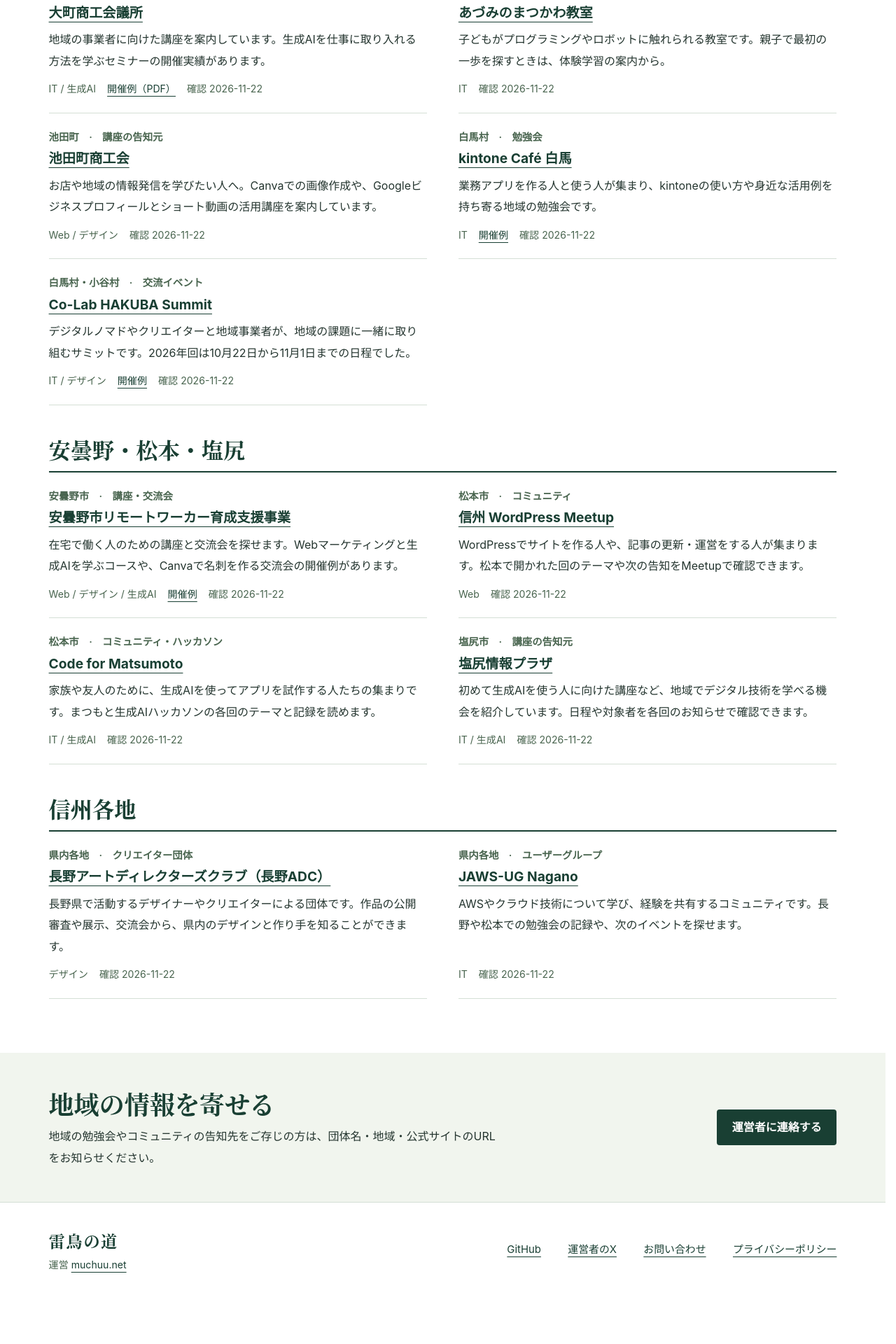
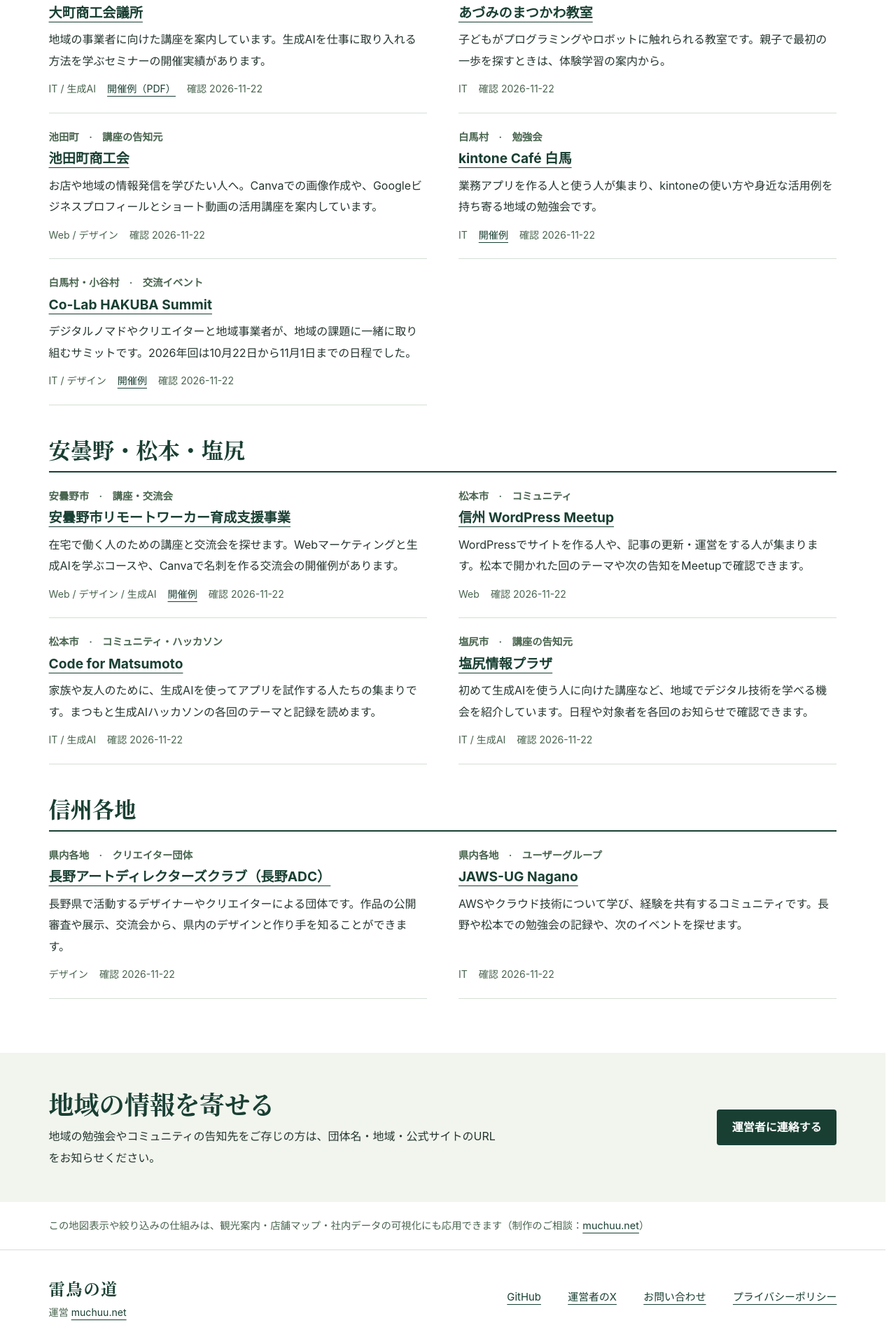
Before and after one commit to raichomichi/raichomichi.github.io, a Jekyll site: the page built from shinshu-tech-links/index.html, in a window 1280 px wide. Shown: the part 902-2822 px from the top of the page at 70% size. Built offline with Jekyll 4.4.1, drawn with Linux system fonts in a browser that asks for light colours; before the commit the page ends 2755 px from its top, so only the background shows below that.

Commit message:
ガイド相談セクションを追加し、スタイルを適用

```diff
--- /dev/null
+++ b/_includes/guide-consultation.html
@@ -0,0 +1,3 @@
+<aside class="guide-consultation" aria-label="制作のご相談">
+  <p>この地図表示や絞り込みの仕組みは、観光案内・店舗マップ・社内データの可視化にも応用できます（制作のご相談：<a href="{{ site.operator_url }}">muchuu.net</a>）</p>
+</aside>
--- a/_layouts/article.html
+++ b/_layouts/article.html
@@ -8,4 +8,5 @@ layout: default
   <div class="prose">
     {{ content }}
   </div>
+  {% if page.guide_order %}{% include guide-consultation.html %}{% endif %}
 </article>
--- a/_layouts/regional-guide.html
+++ b/_layouts/regional-guide.html
@@ -15,4 +15,5 @@ layout: default
     {% endif %}
   </header>
   {{ content }}
+  {% if page.guide_order %}{% include guide-consultation.html %}{% endif %}
 </article>
--- a/assets/css/site.css
+++ b/assets/css/site.css
@@ -188,6 +188,20 @@ a:hover { color: #587242; }
 .project-list li + li { padding-top: 1.5rem; }
 .project-list p, .project-links { margin-top: .65rem; }
 
+.guide-consultation {
+  margin-top: clamp(2rem, 4vw, 3rem);
+  padding-top: 1.15rem;
+  border-top: 1px solid var(--line);
+  color: var(--moss);
+  font-size: .9rem;
+}
+.guide-consultation-band { padding-block: 1.25rem; }
+.guide-consultation-band .guide-consultation {
+  margin-top: 0;
+  padding-top: 0;
+  border-top: 0;
+}
+
 .site-footer { border-top: 1px solid var(--line); }
 .footer-inner { padding-block: 2rem; }
 .site-footer p { font-size: .88rem; color: var(--moss); }
--- a/shinshu-tech-links/index.html
+++ b/shinshu-tech-links/index.html
@@ -75,3 +75,7 @@ regions:
     <a class="button" href="{{ site.contact_url }}">運営者に連絡する</a>
   </div>
 </section>
+
+<div class="wrap guide-consultation-band">
+  {% include guide-consultation.html %}
+</div>
```
